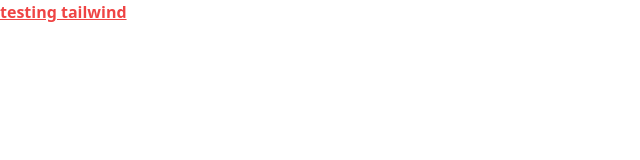
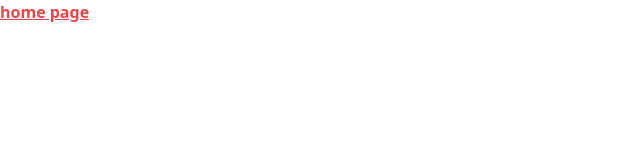
Before and after one commit to d-stoianov/artist-portfolio, a React (Vite) app: page / in a window 1280 px wide. Shown: the top 160 px of the page, without its empty margins (0-640 px from the left). Built offline with nearby package versions, Linux system fonts and the light colour scheme.

Commit message:
Add react-router-dom

```diff
--- a/package.json
+++ b/package.json
@@ -11,7 +11,8 @@
     },
     "dependencies": {
         "react": "^18.3.1",
-        "react-dom": "^18.3.1"
+        "react-dom": "^18.3.1",
+        "react-router-dom": "^6.27.0"
     },
     "devDependencies": {
         "@eslint/js": "^9.13.0",
--- a/src/App.tsx
+++ b/src/App.tsx
@@ -1,11 +1,8 @@
+import router from '@/router'
+import { RouterProvider } from 'react-router-dom'
+
 const App = () => {
-    return (
-        <>
-            <h1 className="text-[1rem] font-bold text-red-500 underline">
-                testing tailwind
-            </h1>
-        </>
-    )
+    return <RouterProvider router={router} />
 }
 
 export default App
--- /dev/null
+++ b/src/pages/Home.tsx
@@ -0,0 +1,11 @@
+const Home = () => {
+    return (
+        <>
+            <h1 className="text-[1rem] font-bold text-red-500 underline">
+                home page
+            </h1>
+        </>
+    )
+}
+
+export default Home
--- /dev/null
+++ b/src/router/index.tsx
@@ -0,0 +1,11 @@
+import Home from '@/pages/Home'
+import { createBrowserRouter } from 'react-router-dom'
+
+const router = createBrowserRouter([
+    {
+        path: '/',
+        element: <Home />,
+    },
+])
+
+export default router
```
Also changed, not shown: 1 other file (tests, documents, lock files or other folders).
